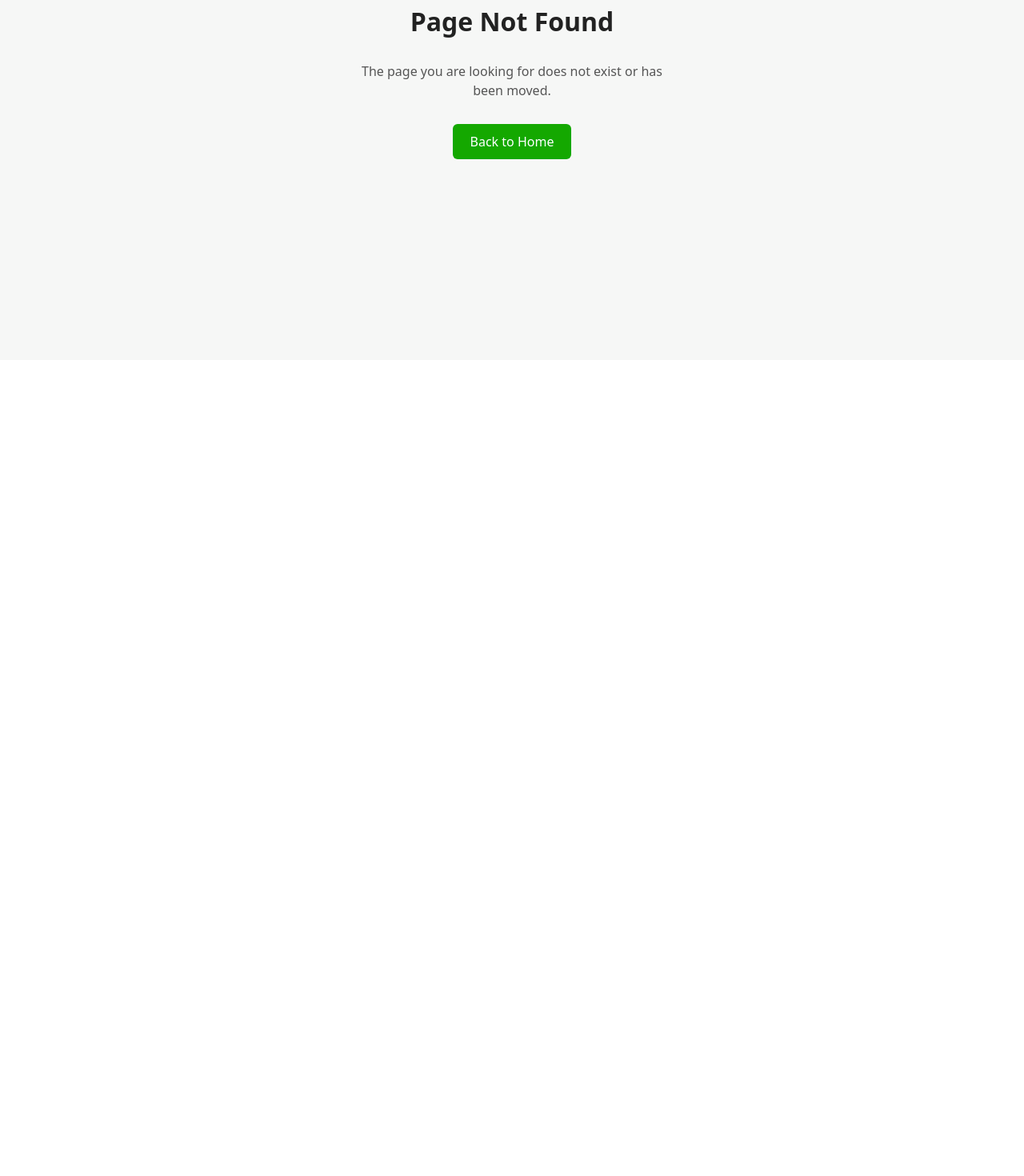
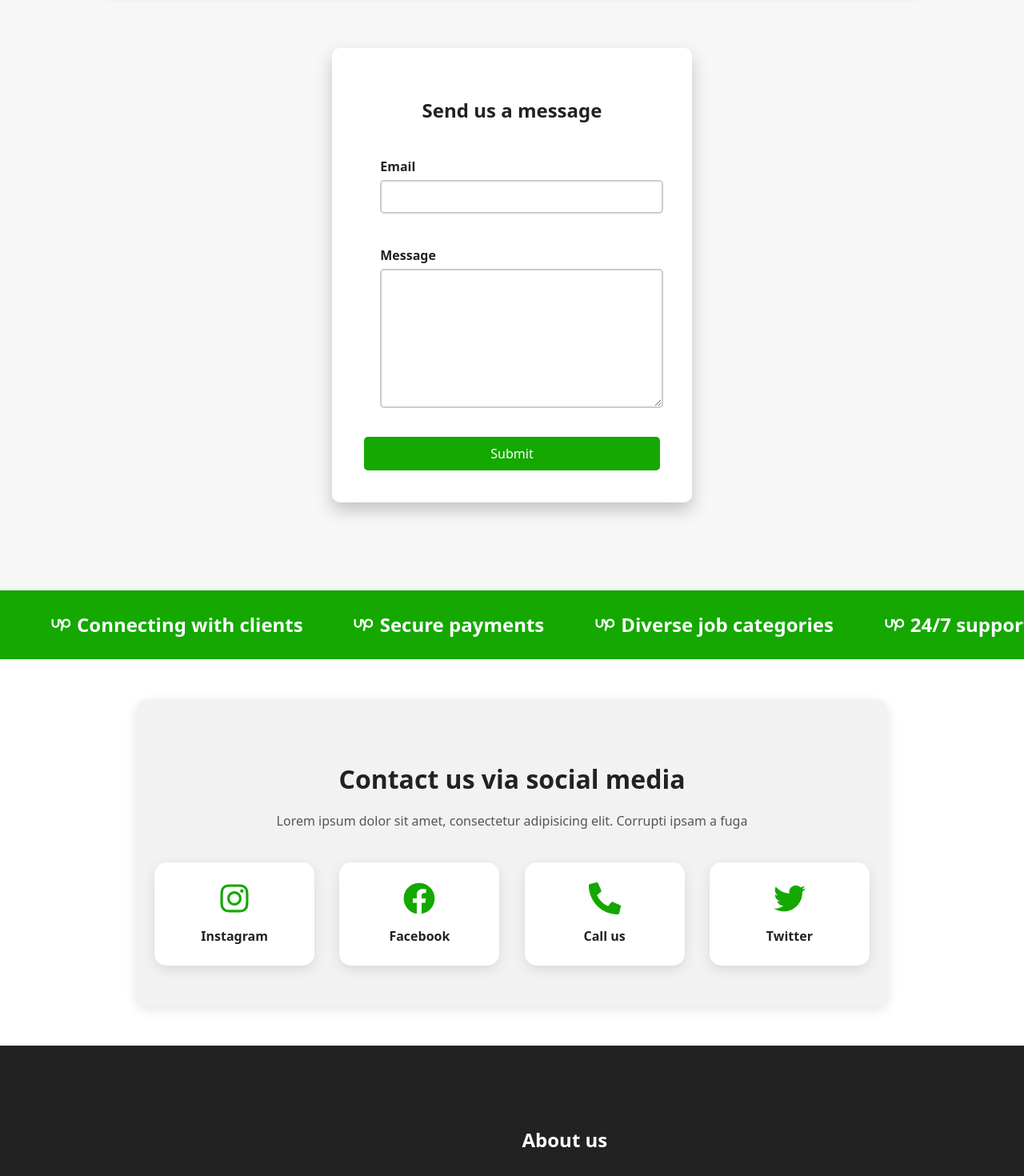
Before and after one commit to elab-development/internet-tehnologije-2025-freelancer_2022_0474, a React (Vite) app in the folder freelancer-platform-frontend/: page /contact in a window 1280 px wide. Before the commit this address had no page. Shown: the part 460-1930 px from the top of the page at 80% size. Before the commit the page ends 910 px from the top, so only its background shows below. Built offline with nearby package versions, Linux system fonts and the light colour scheme.

Commit message:
dodao stranicu contact, sa novom sekcijom za social media, napravljena logika za scroll to top

```diff
--- a/freelancer-platform-frontend/src/App.jsx
+++ b/freelancer-platform-frontend/src/App.jsx
@@ -7,11 +7,14 @@ import Register from "./pages/Register";
 import FindWork from "./pages/FindWork";
 import HireFreelancers from "./pages/HireFreelancers";
 import JobDetails from "./pages/JobDetails";
+import Contact from "./pages/Contact";
+import ScrollToTop from "./components/ScrollToTop";
 
 
 function App() {
   return (
     <BrowserRouter>
+    <ScrollToTop></ScrollToTop>
       <Navbar />
       <Routes>
         <Route path="/" element={<Home />} />
@@ -19,6 +22,7 @@ function App() {
         <Route path="/freelancers" element={<HireFreelancers />} />
         <Route path="/register" element={<Register />} />
         <Route path="/login" element={<Login />} />
+        <Route path="/contact" element={<Contact />} />
         <Route path="/job/:id" element={<JobDetails />} />
         <Route path="*" element={<NotFound />} />
       </Routes>
--- a/freelancer-platform-frontend/src/components/AboutUs.jsx
+++ b/freelancer-platform-frontend/src/components/AboutUs.jsx
@@ -1,7 +1,15 @@
 import React from 'react'
 import { FaCheckCircle } from "react-icons/fa";
 import '../css/AboutUs.css'
+import { useNavigate } from 'react-router-dom';
 const AboutUs = () => {
+
+  const navigate = useNavigate();
+  const handleLearnMore = (e) => {
+    e.preventDefault();
+    navigate('/contact');
+  }
+
   return (
     <section className='aboutus-section'>
       <div className="picture-aboutus">
@@ -16,7 +24,7 @@ const AboutUs = () => {
           <li><FaCheckCircle className="check-icon" /> We have a team of experts with many years of experience</li>
           <li><FaCheckCircle className="check-icon" /> Our clients are satisfied with our services</li>
         </ul>
-        <button>Learn more</button>
+        <button onClick={handleLearnMore}>Learn more</button>
       </div>
     </section>
   )
--- a/freelancer-platform-frontend/src/components/Navbar.jsx
+++ b/freelancer-platform-frontend/src/components/Navbar.jsx
@@ -26,6 +26,7 @@ export default function Navbar() {
           <li><Link to="/">Home</Link></li>
           <li><Link to="/work">Work</Link></li>
           <li><Link to="/freelancers">Freelancers</Link></li>
+          <li><Link to="/contact">Contact</Link></li>
         </ul>
       </nav>
 
--- /dev/null
+++ b/freelancer-platform-frontend/src/components/ScrollToTop.jsx
@@ -0,0 +1,14 @@
+import { useEffect } from "react";
+import { useLocation } from "react-router-dom";
+
+const ScrollToTop = () => {
+  const { pathname } = useLocation();
+
+  useEffect(() => {
+    window.scrollTo({ top: 0, behavior: "smooth" });
+  }, [pathname]);
+
+  return null;
+};
+
+export default ScrollToTop;
--- /dev/null
+++ b/freelancer-platform-frontend/src/components/SocialSection.jsx
@@ -0,0 +1,37 @@
+import React from 'react';
+import { FaInstagram, FaFacebook, FaPhoneAlt, FaTwitter } from 'react-icons/fa';
+import '../css/SocialSection.css';
+
+const SocialSection = () => {
+  return (
+    <section className="socials-section">
+      <h2>Contact us via social media</h2>
+      <p>Lorem ipsum dolor sit amet, consectetur adipisicing elit. Corrupti ipsam a fuga</p>
+
+      <div className="socials">
+
+        <div className="social-data">
+          <FaInstagram />
+          <a href="https://www.instagram.com/" target="_blank" rel="noopener noreferrer">Instagram</a>
+        </div>
+
+        <div className="social-data">
+          <FaFacebook />
+          <a href="https://www.facebook.com/" target="_blank" rel="noopener noreferrer">Facebook</a>
+        </div>
+
+        <div className="social-data">
+          <FaPhoneAlt />
+          <a href="tel:+38166393013">Call us</a>
+        </div>
+
+        <div className="social-data">
+            <FaTwitter />
+            <a href="https://x.com/" target="_blank" rel="noopener noreferrer">Twitter</a>
+        </div>
+      </div>
+    </section>
+  );
+};
+
+export default SocialSection;
--- /dev/null
+++ b/freelancer-platform-frontend/src/css/Contact.css
@@ -0,0 +1,64 @@
+.contact-form{
+    display: flex;
+    flex-direction: column;
+    width: 40%;
+    margin: 0 auto;
+    padding: 40px;
+    border-radius: 10px;
+    background-color: white;
+    color: #222;
+    box-shadow: 0 10px 20px rgba(190, 190, 190, 0.9);
+}
+.contact-form h2{
+    text-align: center;
+    margin-bottom: 20px;
+
+}
+.contact-form label{
+    margin-bottom: 10px;
+    font-weight: bold;
+}
+.contact-field{
+    padding: 20px;
+}
+.contact-field input, .contact-field textarea{
+    width: 100%;
+    padding: 10px;
+    margin-top: 5px;
+    border: 2px solid #ccc;
+    border-radius: 5px;
+    font-size: 1rem;
+    background-color: white;
+    color: #222;
+}
+.contact-field textarea{
+    resize: vertical;
+    height: 150px;
+}
+.contact-form button{
+    background-color: #14a800;
+    color: white;
+    padding: 10px;
+    border: none;
+    border-radius: 5px;
+    font-size: 1rem;
+    cursor: pointer;
+    margin-top: 10px;
+}
+.contact-form button:hover{
+    background-color: #108a00;
+}
+.contact-error {
+  color: red;
+  font-size: 0.85rem;
+  margin-top: 0.2rem;
+}
+.contact-container{
+
+    padding: 50px;
+}
+.contact-page{
+    padding: 60px 10%;
+  background: #f6f7f6;
+  min-height: 100vh;
+}
--- /dev/null
+++ b/freelancer-platform-frontend/src/css/SocialSection.css
@@ -0,0 +1,100 @@
+.socials-section {
+  background-color: #f2f2f2;
+  padding: 50px 20px;
+  text-align: center;
+  border-radius: 15px;
+  margin: 50px auto;
+  max-width: 900px;
+  box-shadow: 0 5px 15px rgba(0,0,0,0.1);
+}
+
+.socials-section h2 {
+  font-size: 2rem;
+  color: #222;
+  margin-bottom: 10px;
+}
+
+.socials-section p {
+  font-size: 1rem;
+  color: #555;
+  margin-bottom: 40px;
+}
+
+.socials {
+  display: grid;
+  grid-template-columns: repeat(4, 1fr);
+  gap: 25px;
+  justify-items: center;
+}
+
+.social-data {
+  background-color: #fff;
+  padding: 25px;
+  border-radius: 15px;
+  width: 150px;
+  display: flex;
+  flex-direction: column;
+  align-items: center;
+  box-shadow: 0 5px 15px rgba(0,0,0,0.1);
+  transition: transform 0.2s ease, box-shadow 0.2s ease;
+}
+
+.social-data:hover {
+  transform: translateY(-5px) scale(1.05);
+  box-shadow: 0 8px 20px rgba(0,0,0,0.2);
+}
+
+.social-data svg {
+  font-size: 40px;
+  margin-bottom: 15px;
+  color: #14a800; /* ili promeni po boji društvene mreže */
+}
+
+.social-data a {
+  text-decoration: none;
+  color: #222;
+  font-weight: bold;
+  transition: color 0.2s ease;
+}
+
+.social-data a:hover {
+  color: #14a800;
+}
+
+/* MEDIA QUERY za mobilne uređaje */
+@media (max-width: 768px) {
+  .socials {
+    grid-template-columns: repeat(2, 1fr);
+    gap: 20px;
+  }
+
+  .social-data {
+    width: 120px;
+    padding: 20px;
+  }
+
+  .social-data svg {
+    font-size: 35px;
+  }
+}
+
+@media (max-width: 480px) {
+  .socials {
+    grid-template-columns: 1fr;
+    gap: 15px;
+  }
+
+  .social-data {
+    width: 100%;
+    max-width: 250px;
+    padding: 20px;
+  }
+
+  .socials-section h2 {
+    font-size: 1.8rem;
+  }
+
+  .socials-section p {
+    font-size: 0.95rem;
+  }
+}
--- /dev/null
+++ b/freelancer-platform-frontend/src/pages/Contact.jsx
@@ -0,0 +1,74 @@
+import React from 'react'
+import HeroOtherPages from '../components/HeroOtherPages'
+import { Formik, Form, Field, ErrorMessage } from 'formik'
+import * as Yup from 'yup'
+import { Link } from 'react-router-dom'
+import '../css/Contact.css'
+import AboutUs from '../components/AboutUs'
+import Track from '../components/Track'
+import WhyChooseUs from '../components/WhyChooseUs'
+import Newsletter from '../components/Newsletter'
+import SocialSection from '../components/SocialSection'
+
+const Contact = () => {
+
+    const handleSubmit = (values, { setSubmitting, resetForm }) => {
+        console.log('Form data', values);
+        setSubmitting(false);
+        resetForm();
+        alert('Your message has been sent!');
+    }
+
+  return (
+    <>
+
+    <div className="contact-page">
+        <HeroOtherPages
+      title="Contact Us"
+      desc="Reach out to us through any of the following methods:"
+        />
+        <div className="contact-container">
+        <Formik
+            initialValues={{ email: '', message: '' }}
+            validationSchema={Yup.object({
+            email: Yup.string().email('Invalid email address').required('Required'),
+            message: Yup.string().min(20, 'Message must be at least 20 characters').required('Required'),
+            })}
+            onSubmit={handleSubmit}
+        >
+            <Form className="contact-form" >
+            <h2 className="contact-title">Send us a message</h2>
+
+            <div className="contact-field">
+                <label htmlFor="email">Email</label>
+                <Field id="email" name="email" type="email" />
+                <ErrorMessage name="email" component="div" className="contact-error" />
+            </div>
+
+            <div className="contact-field">
+                <label htmlFor="message">Message</label>
+                <Field id="message" name="message" as="textarea" />
+                <ErrorMessage name="message" component="div" className="contact-error" />
+            </div>
+
+            <button type="submit" className="contact-button">Submit</button>
+            </Form>
+        </Formik>
+        </div>
+
+    </div>
+
+        <Track></Track>
+        <SocialSection></SocialSection>
+        <AboutUs></AboutUs>
+        <Track></Track>
+        <WhyChooseUs></WhyChooseUs>
+        <Newsletter></Newsletter>
+        <Track></Track>
+
+    </>
+
+  )
+}
+
+export default Contact
```
